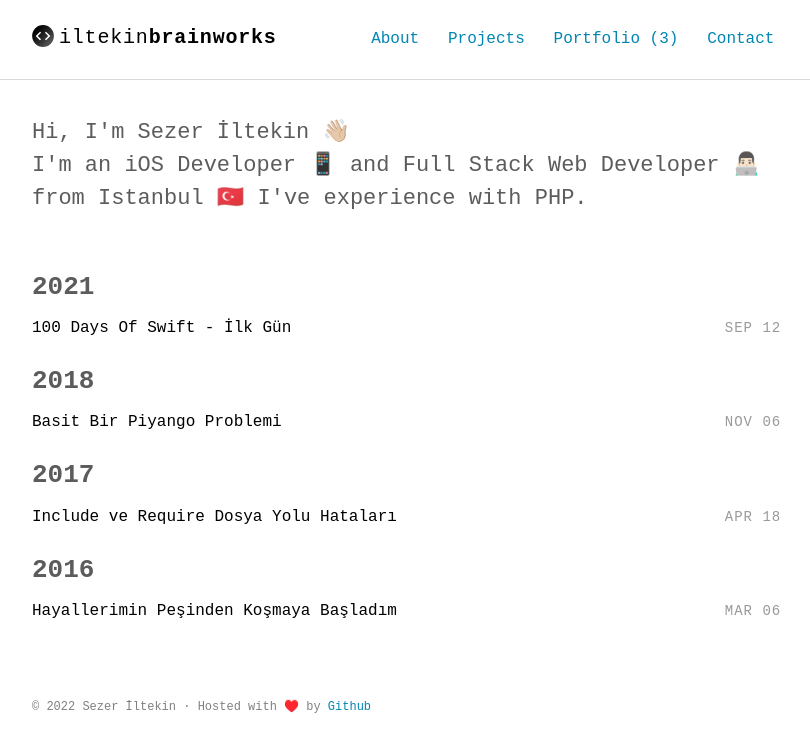
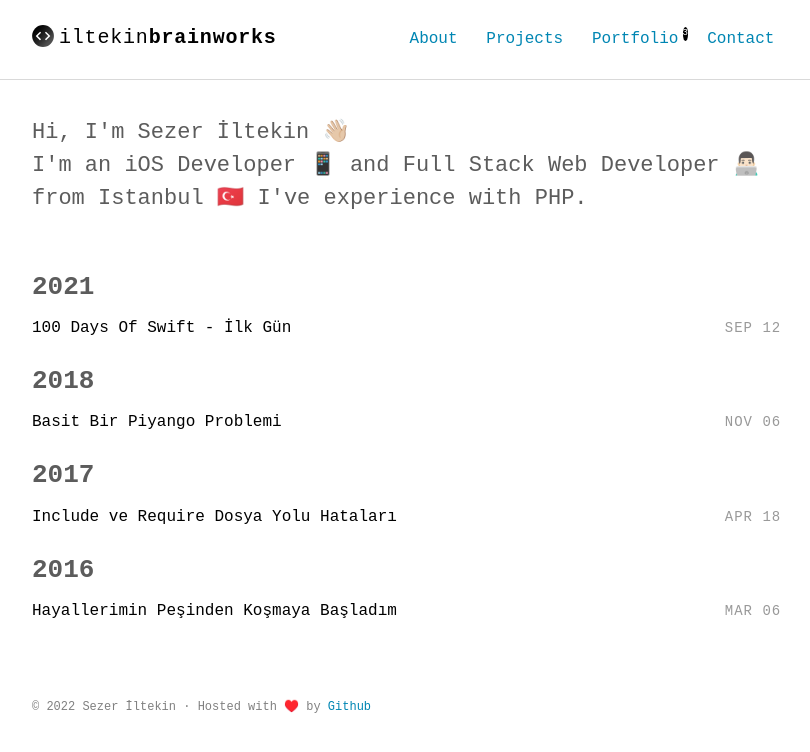
Before and after one commit to iltekin/iltekin.github.io, a Jekyll site: the page built from index.html, in a window 1280 px wide. Shown: the top 752 px of the page, without its empty margins (232-1042 px from the left). Built offline with Jekyll 4.4.1, drawn with Linux system fonts in a browser that asks for light colours; some web fonts are replaced.

Commit message:
navbar edited

```diff
--- a/_includes/nav.html
+++ b/_includes/nav.html
@@ -9,7 +9,7 @@
     <ul class="navbar">
       <li><a href="{{ '/about' | prepend: site.baseurl | prepend: site.url }}">About</a></li>
       <li><a href="{{ '/projects' | prepend: site.baseurl | prepend: site.url }}">Projects</a></li>
-      <li><a href="{{ '/portfolio' | prepend: site.baseurl | prepend: site.url }}">Portfolio ({{ portfolioCount }})</a></li>
+      <li><a href="{{ '/portfolio' | prepend: site.baseurl | prepend: site.url }}">Portfolio</a><span>{{ portfolioCount }}</span></li>
       <li><a href="{{ '/contact' | prepend: site.baseurl | prepend: site.url }}">Contact</a></li>
       <li style="display: none"><a href="{{ "/feed.xml" | prepend: site.baseurl | prepend: site.url }}" target="_blank">RSS</a></li>
     </ul>
--- a/assets/scss/_layout.scss
+++ b/assets/scss/_layout.scss
@@ -132,6 +132,18 @@
   li {
     display: inline-block;
     padding: 0 .6em;
+    position: relative;
+
+    span {
+      background: #000000;
+      color: #FFFFFF;
+      font-size: 9px;
+      border-radius: 50%;
+      position: absolute;
+      top: 0;
+      right: 0;
+    }
+
   }
 
   a {
```
